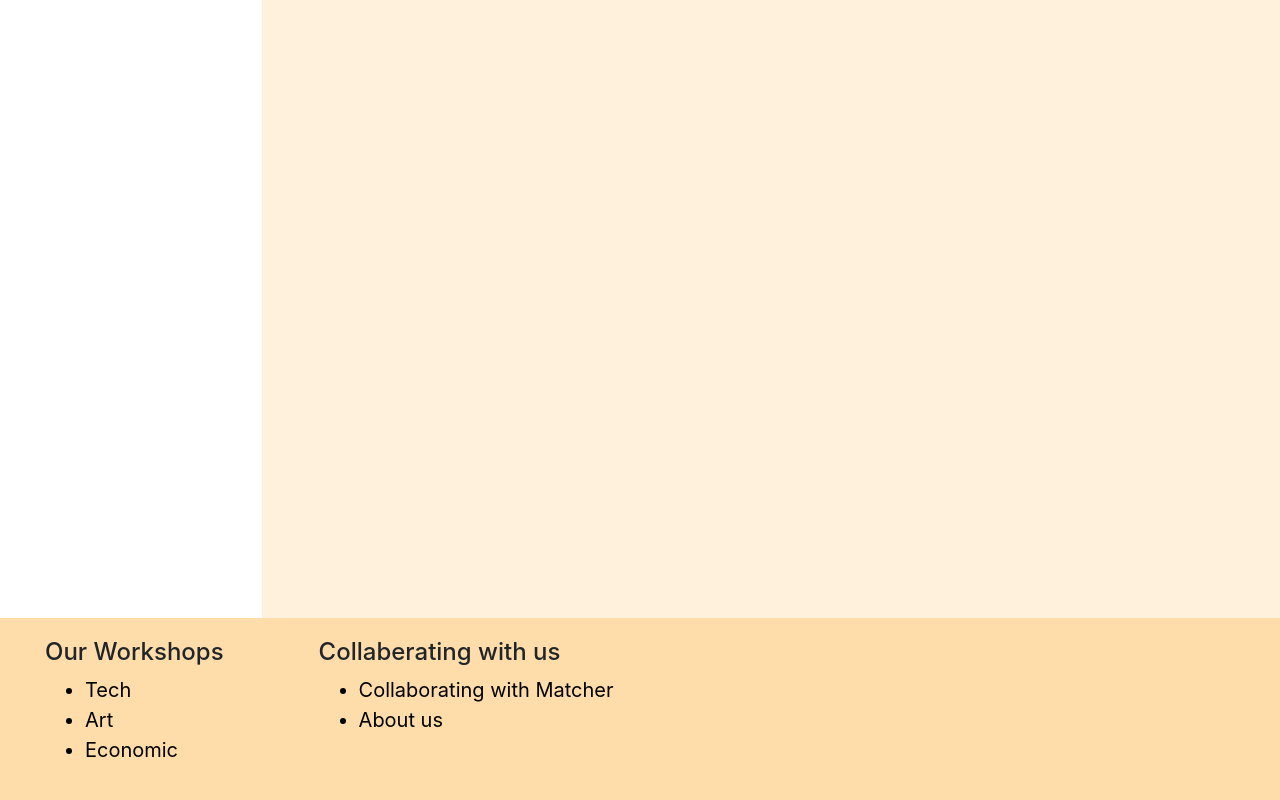
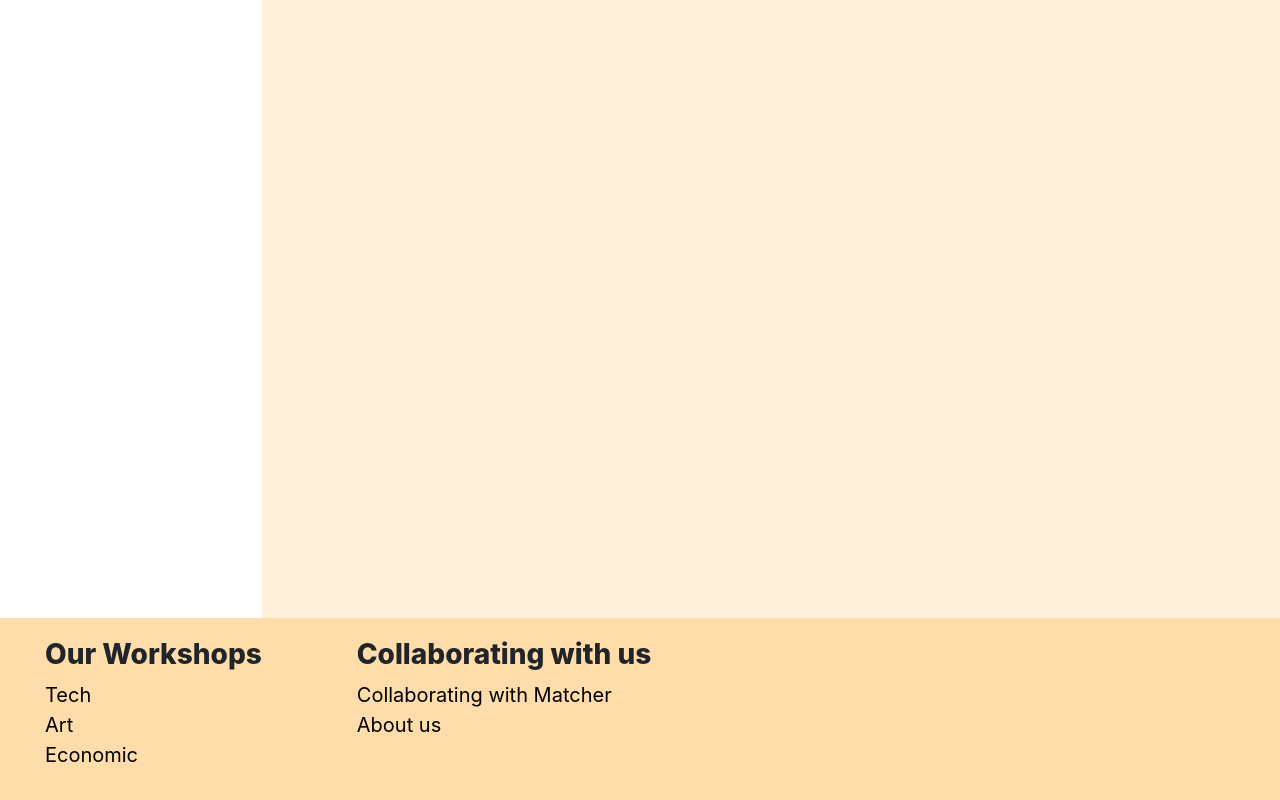
Before and after one commit to 2110423-2019-2/sec1_TerkyCompany-Frontend, a React (Create React App) app: page /workshoplist in a window 1280 px wide. Shown: the part 238-1038 px from the top of the page. Built offline with nearby package versions, Linux system fonts and the light colour scheme.

Commit message:
update footer

```diff
--- a/src/Components/Footer/Footer.css
+++ b/src/Components/Footer/Footer.css
@@ -1,6 +1,6 @@
 .flex-container {
     display: flex;
-  }
+}
 
 
 .footer {
@@ -34,16 +34,11 @@
     font-size: 20px ;
 }
 
-li {
-    text-decoration: none;
-}
-
-ul {
-    text-decoration: none;
-    color: black;
-}
-
 a {
     color : black;
     text-decoration: none;
 }
+
+h3 {
+    font-weight: 800 !important;
+}
--- a/src/Components/Footer/Footer.js
+++ b/src/Components/Footer/Footer.js
@@ -21,22 +21,22 @@ class Footer extends Component {
                 <div class="flex-container">
                     <div id="col-1">
                         <div>
-                            <h4>Our Workshops</h4>
-                            <ul id="link-footer">
-                                <li><a id="link-footer" href="#">Tech</a></li>
-                                <li><a id="link-footer" href="#">Art</a></li>
-                                <li><a id="link-footer" href="#">Economic</a></li>
-                            </ul>
+                            <h3>Our Workshops</h3>
+                            <div id="link-footer">
+                                <div><a id="link-footer" href="#">Tech</a></div>
+                                <div><a id="link-footer" href="#">Art</a></div>
+                                <div><a id="link-footer" href="#">Economic</a></div>
+                            </div>
                         </div>
                     </div>
 
                     <div id="col-1">
                         <div>
-                            <h4>Collaberating with us</h4>
-                            <ul id="link-footer">
-                                <li><a id="link-footer" href="#">Collaborating with Matcher</a></li>
-                                <li><a id="link-footer" href="#">About us</a></li>
-                            </ul>
+                            <h3>Collaborating with us</h3>
+                            <div id="link-footer">
+                                <div><a id="link-footer" href="#">Collaborating with Matcher</a></div>
+                                <div><a id="link-footer" href="#">About us</a></div>
+                            </div>
                         </div>
                     </div>
                 </div>
```
